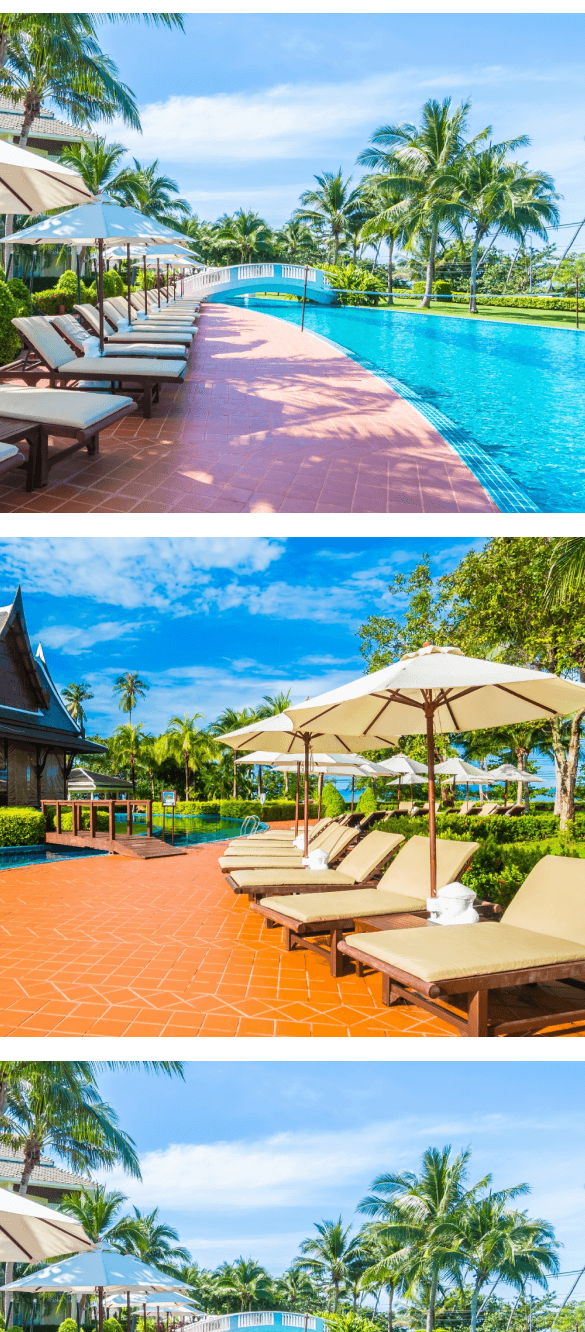
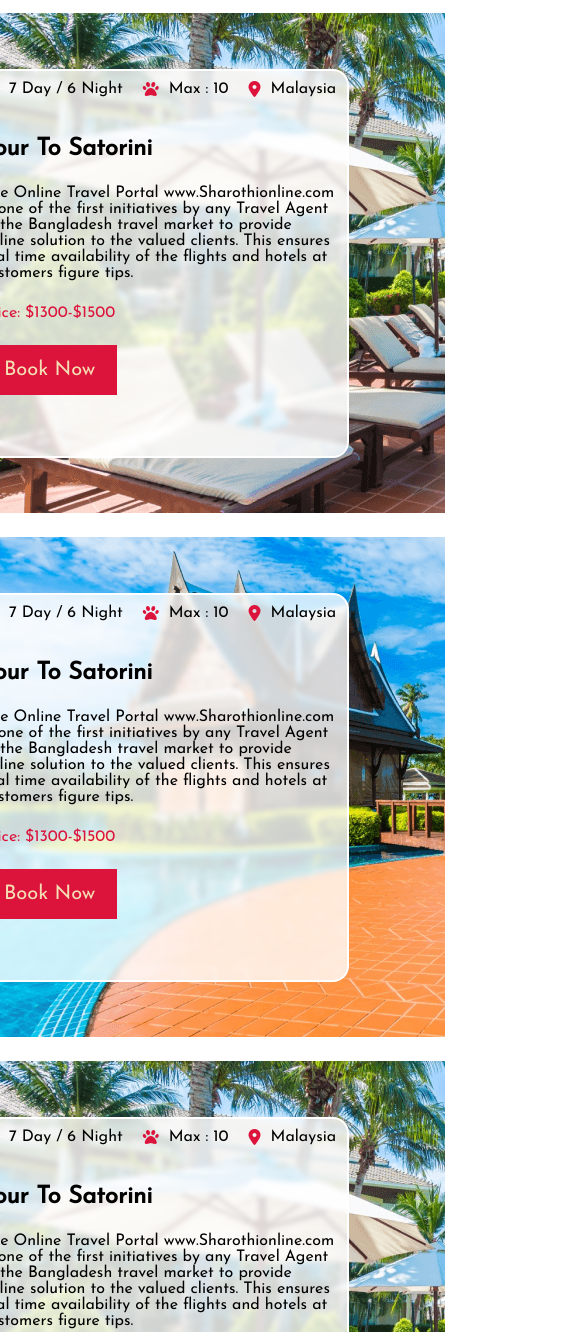
Before and after one commit to khsultana/Dynamic-Travels, a plain HTML site: page Dynamic Travels/index.html in a window 390 px wide. Shown: the part 6120-7452 px from the top of the page, 585 px wide, since content can reach past the window. Drawn offline with Linux system fonts and the light colour scheme.

Commit message:
deal-section add

```diff
--- a/Dynamic Travels/index.html
+++ b/Dynamic Travels/index.html
@@ -170,13 +170,54 @@
     </div>
    <div class="deal-images-sections">
     <div class="deal-img-sections">
-        <h1>hello</h1>
-    </div>
+       <div class="flex-deal ">
+      <div class="only-icon">
+        <span style="display: flex; gap: 10px;"><i style="color: crimson;" class="fa-solid fa-clock"></i><p >7 Day / 6 Night</p></span>
+        <span style="display: flex;  gap: 10px;"> <i style="color: crimson;" class="fa-solid fa-paw"></i><p>Max : 10</p></span>
+       <span style="display: flex;   gap: 10px;"><i style="color: crimson;" class="fa-solid fa-location-dot"></i><p>Malaysia</p></span>
+      </div>
+       <div>
+        <h1 style="margin-top: 40px; margin-bottom: 24px;">Tour To Satorini</h1>
+        <p style="margin-bottom: 24px;">The Online Travel Portal www.Sharothionline.com is one of the first initiatives by any Travel Agent in the Bangladesh travel market to provide online solution to the valued clients. This ensures real time availability of the flights and hotels at customers figure tips.
+        </p>
+      <p style="color: crimson;">Price: $1300-$1500</p>
+     <button style="color: wheat; font-size: 20px;" class="btn">Book Now</button>
+     </div>
+             </div>
+
+
+     </div>
     <div class="deal-img-section">
-        <h1>hello</h1>
+        <div class="flex-deal-middle ">
+            <div class="only-icon">
+              <span style="display: flex; gap: 10px;"><i style="color: crimson;" class="fa-solid fa-clock"></i><p >7 Day / 6 Night</p></span>
+              <span style="display: flex;  gap: 10px;"> <i style="color: crimson;" class="fa-solid fa-paw"></i><p>Max : 10</p></span>
+             <span style="display: flex;   gap: 10px;"><i style="color: crimson;" class="fa-solid fa-location-dot"></i><p>Malaysia</p></span>
+            </div>
+             <div>
+              <h1 style="margin-top: 40px; margin-bottom: 24px;">Tour To Satorini</h1>
+              <p style="margin-bottom: 24px;">The Online Travel Portal www.Sharothionline.com is one of the first initiatives by any Travel Agent in the Bangladesh travel market to provide online solution to the valued clients. This ensures real time availability of the flights and hotels at customers figure tips.
+              </p>
+            <p style="color: crimson;">Price: $1300-$1500</p>
+           <button style="color: wheat; font-size: 20px;" class="btn">Book Now</button>
+           </div>
+                   </div>
     </div>
     <div class="deal-img-sections">
-        <h1>hello</h1>
+        <div class="flex-deal">
+            <div class="only-icon">
+              <span style="display: flex; gap: 10px;"><i style="color: crimson;" class="fa-solid fa-clock"></i><p >7 Day / 6 Night</p></span>
+              <span style="display: flex;  gap: 10px;"> <i style="color: crimson;" class="fa-solid fa-paw"></i><p>Max : 10</p></span>
+             <span style="display: flex;   gap: 10px;"><i style="color: crimson;" class="fa-solid fa-location-dot"></i><p>Malaysia</p></span>
+            </div>
+             <div>
+              <h1 style="margin-top: 40px; margin-bottom: 24px;">Tour To Satorini</h1>
+              <p style="margin-bottom: 24px;">The Online Travel Portal www.Sharothionline.com is one of the first initiatives by any Travel Agent in the Bangladesh travel market to provide online solution to the valued clients. This ensures real time availability of the flights and hotels at customers figure tips.
+              </p>
+            <p style="color: crimson;">Price: $1300-$1500</p>
+           <button style="color: wheat; font-size: 20px;" class="btn">Book Now</button>
+           </div>
+                   </div>
     </div>
    </div>
 
--- a/Dynamic Travels/styles/responsive.css
+++ b/Dynamic Travels/styles/responsive.css
@@ -66,6 +66,45 @@
     width: 100%;
     height: 480px;
 }
+.deal-img-sections{
+    background-image: url(../Images/Group\ 39.png);
+    background-repeat: no-repeat;
+    background-size: cover;
+    height: 500px;
+    width: 500px;
+}
+.deal-img-section{
+    background-image: url(../Images/Group\ 40.png);
+    background-repeat: no-repeat;
+    background-size: cover;
+    height: 500px;
+    width: 500px;
+}
+.flex-deal{
+    margin-left: 5%;
+    margin-top: 56px;
+    padding-top: 56px;
+    padding: 10px;
+     width: 379px;
+    height: 389px;
+    border-radius: 16px;
+    border: 2px solid #FFF;
+    background: rgba(255, 255, 255, 0.80);
+    backdrop-filter: blur(2.5px);
+         }
+         .flex-deal-middle{
+            margin-left: 5%;
+            margin-top: 56px;
+            padding-top: 56px;
+            padding: 10px;
+            width: 379px;
+           height: 389px;
+            border-radius: 16px;
+            border: 2px solid #FFF;
+            background: rgba(255, 255, 255, 0.80);
+            backdrop-filter: blur(2.5px);
+
+            }
 .newsletter-section{
     flex-direction: column;
     padding: 20px;
--- a/Dynamic Travels/styles/style.css
+++ b/Dynamic Travels/styles/style.css
@@ -302,6 +302,7 @@ li{
 }
 
 /* Deal Image Section */
+
 .deal-images-sections{
     display: grid;
     grid-template-columns: 1fr;
@@ -325,6 +326,39 @@ li{
     height: 500px;
     width: 1170px;
 }
+
+.only-icon{
+    display: flex;
+    justify-content: center;
+    align-items: center;
+    gap: 20px;
+}
+.flex-deal{
+margin-left: 45%;
+margin-top: 56px;
+padding-top: 56px;
+padding: 40px;
+ width: 579px;
+height: 389px;
+border-radius: 16px;
+border: 2px solid #FFF;
+background: rgba(255, 255, 255, 0.80);
+backdrop-filter: blur(2.5px);
+
+}
+.flex-deal-middle{
+    margin-left: 5%;
+    margin-top: 56px;
+    padding-top: 56px;
+    padding: 40px;
+    width: 579px;
+    height: 389px;
+    border-radius: 16px;
+    border: 2px solid #FFF;
+    background: rgba(255, 255, 255, 0.80);
+    backdrop-filter: blur(2.5px);
+
+    }
 
 /* Place Section */
 .place-section{
```
